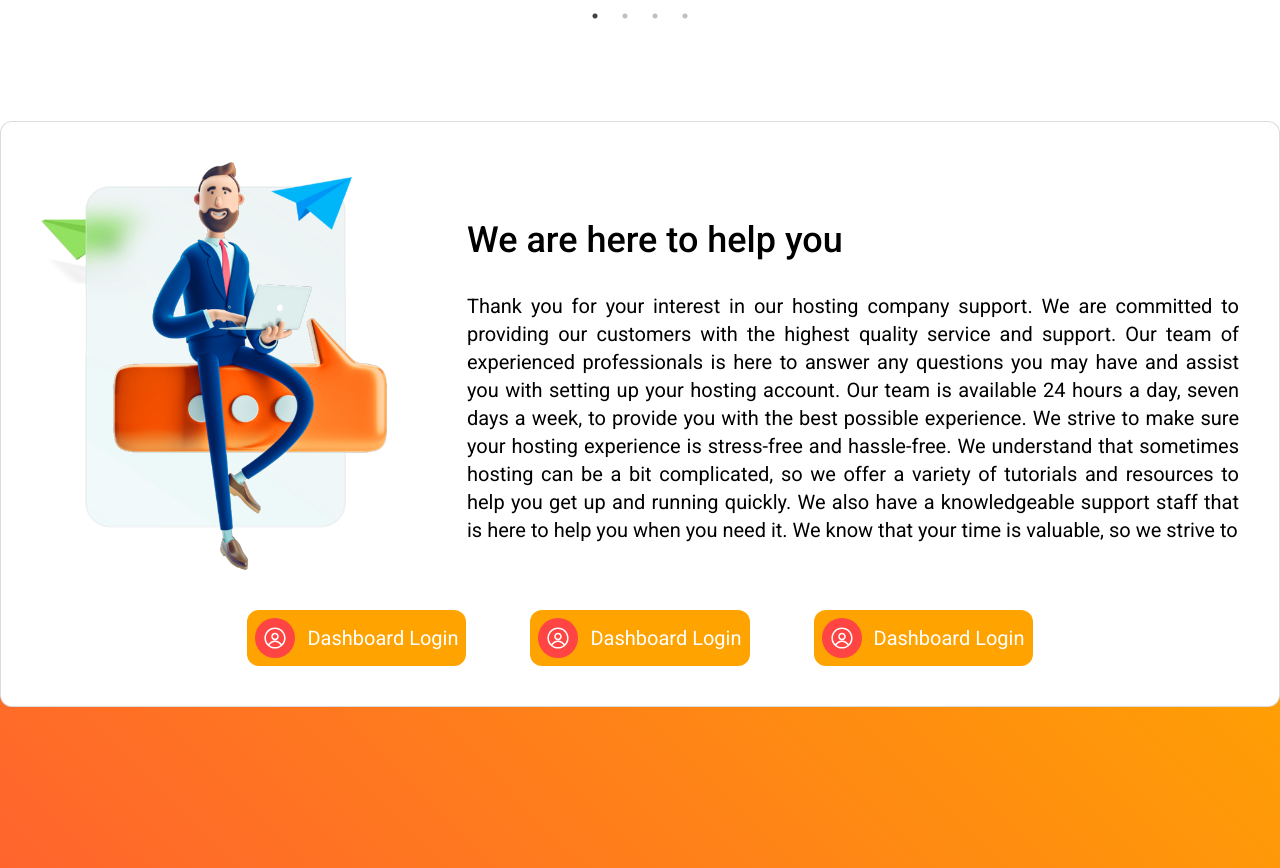
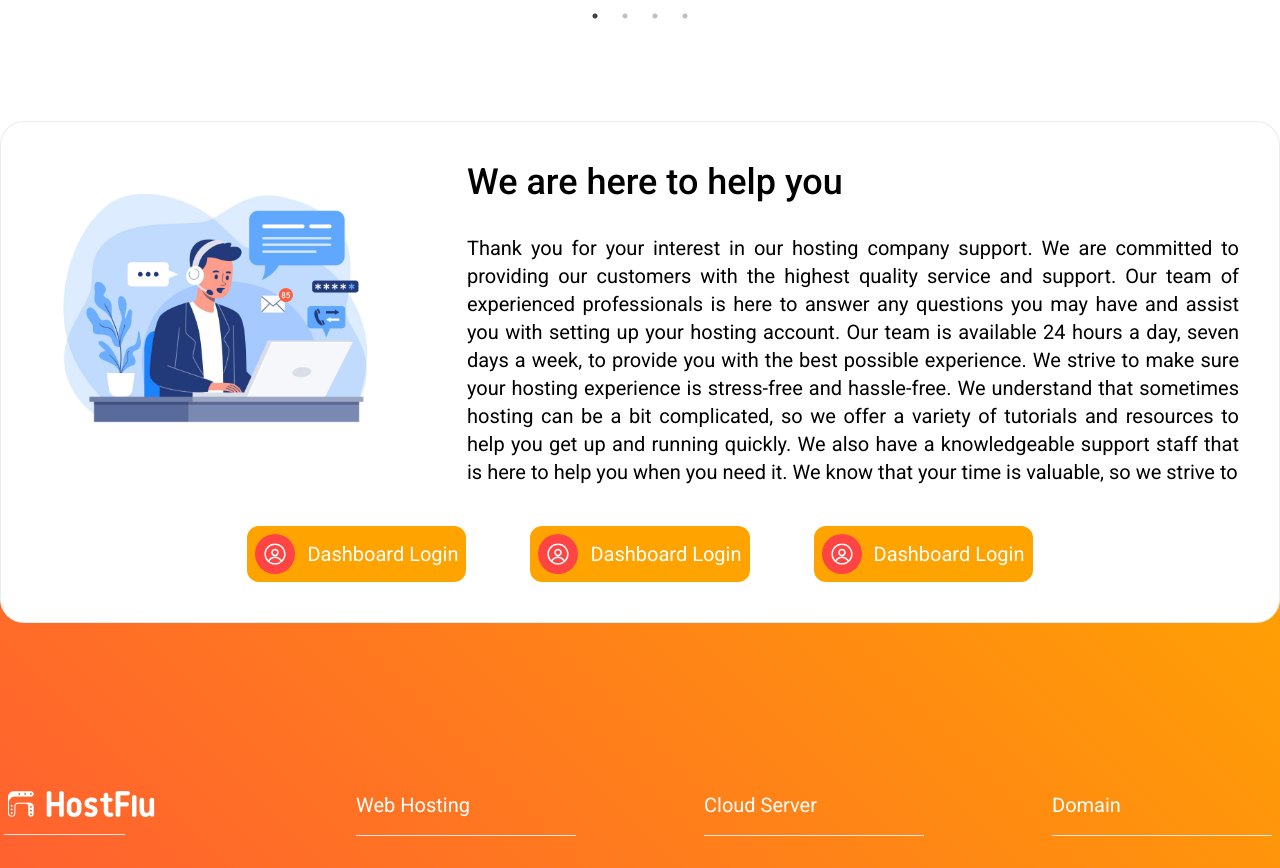
Before and after one commit to pothikit/hostfule-project, a React (Create React App) app: page / in a window 1280 px wide. Shown: the part 8540-9408 px from the top of the page. Built offline with nearby package versions, Linux system fonts and the light colour scheme; a web font is replaced by a local one.

Commit message:
footer top section img section has been changed

```diff
--- a/src/components/footer/Footer.jsx
+++ b/src/components/footer/Footer.jsx
@@ -14,20 +14,20 @@ import brac from "../../asstes/brac.png"
 import dutch from "../../asstes/dutch.png"
 import city from "../../asstes/city.png"
 import estern from "../../asstes/estern.png";
-import supportImg from "../../asstes/our-support.png";
+import supportImg from "../../asstes/our-support.jpg";
 import { RxAvatar } from "react-icons/rx"
 
 function Footer() {
     return (
         <>
             <div className="container mx-auto -mt-20">
-                <div className='bg-white z-10 relative bottom-[-120px] p-10 rounded-xl border border-[#ccccccad]'>
+                <div className='bg-white z-10 relative bottom-[-120px] p-10 rounded-3xl border border-[#cccccc61]'>
                     <div className="grid grid-cols-1 md:grid-cols-3 gap-10 md:gap-20 items-center">
                         <div className='flex items-center justify-center'>
                             <img src={supportImg} alt="Our Support" className='w-full mx-auto' />
                         </div>
                         <div className='md:col-span-2'>
-                            <h2 className='text-2xl md:text-4xl font-medium my-8'>We are here to help you </h2>
+                            <h2 className='text-2xl md:text-4xl font-medium mb-8'>We are here to help you </h2>
                             <p className='text-justify text-base md:text-xl'>Thank you for your interest in our hosting company support. We are committed to providing our customers with the highest quality service and support. Our team of experienced professionals is here to answer any questions you may have and assist you with setting up your hosting account. Our team is available 24 hours a day, seven days a week, to provide you with the best possible experience. We strive to make sure your hosting experience is stress-free and hassle-free. We understand that sometimes hosting can be a bit complicated, so we offer a variety of tutorials and resources to help you get up and running quickly. We also have a knowledgeable support staff that is here to help you when you need it. We know that your time is valuable, so we strive to</p>
                         </div>
                     </div>
```
Also changed, not shown: src/asstes/our-support.jpg (added).
